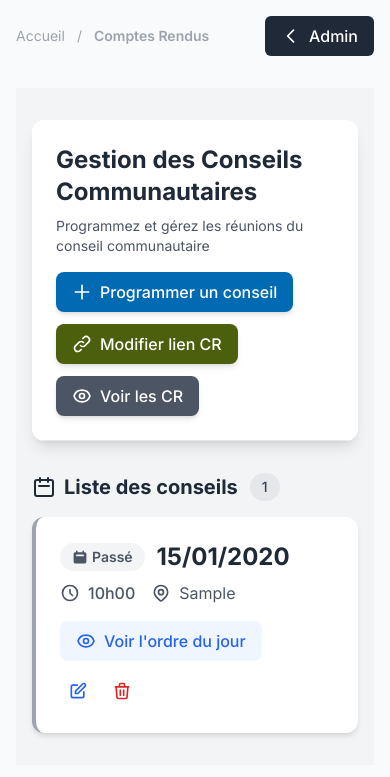
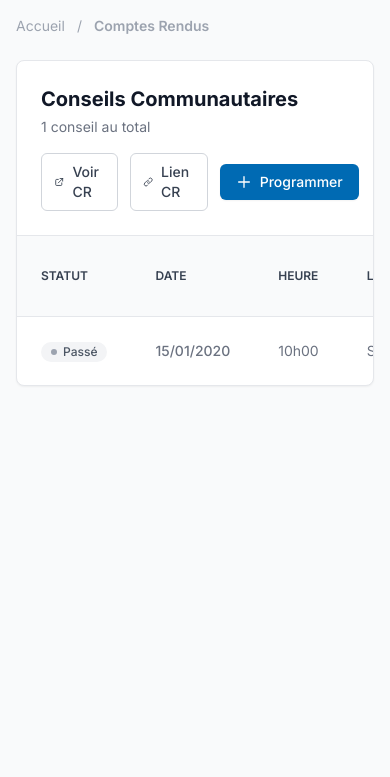
Before and after one commit to gestionsiteccsa/cc-sudavesnois, a Django app: page /adminccsa/cr-admin/ in a window 390 px wide. Shown: the part 69-846 px from the top of the page. Run offline with Django 5.2, Linux system fonts and the light colour scheme; a user stored in the database is signed in; tables that the repository leaves empty hold one stand-in row (values such as "Sample post"); some libraries are stand-ins or nearby versions.

Commit message:
feat: redesign admin conseils avec tableau et pagination
- Design professionnel type tableau administratif
- Lignes compactes pour voir plus de données (15 par page)
- Pagination avec navigation première/précédente/suivante/dernière
- Statistiques en temps réel (total + à venir)
- Indicateurs discrets (badges À venir/Passé)
- Actions avec icônes uniquement
- Responsive avec scroll horizontal sur mobile

Refs: feature/admin-conseil-design

```diff
--- a/comptes_rendus/templates/comptes_rendus/admin_page.html
+++ b/comptes_rendus/templates/comptes_rendus/admin_page.html
@@ -2,204 +2,222 @@
 {% load static %}
 {% block title %}Gestion - Comptes Rendus et Conseils{% endblock %}
 {% block content %}
-<!-- Fil d'Ariane et bouton retour -->
-<div class="flex items-center justify-between mb-8">
+<!-- Fil d'Ariane -->
+<div class="flex items-center justify-between mb-6">
   <nav class="flex text-sm text-gray-400 gap-2" aria-label="Fil d'Ariane">
     <a href="{% url 'accounts:admin_dashboard' %}" class="hover:underline">Accueil</a>
     <span class="mx-1">/</span>
     <span class="text-primary font-semibold">Comptes Rendus</span>
   </nav>
-  <a href="{% url 'accounts:admin_dashboard' %}" class="inline-flex items-center px-4 py-2 rounded-md bg-gray-800 text-white hover:bg-primary transition font-medium" title="Retour Admin centrale">
-    <svg class="w-5 h-5 mr-2" fill="none" stroke="currentColor" stroke-width="2" viewBox="0 0 24 24"><path stroke-linecap="round" stroke-linejoin="round" d="M15 19l-7-7 7-7"/></svg>
-    Admin
-  </a>
 </div>
 
-<div class="bg-gray-100 dark:bg-gray-900 py-8">
-  <div class="container mx-auto px-4 md:px-6">
-    <div class="max-w-5xl mx-auto">
+<div class="bg-white dark:bg-gray-800 rounded-lg shadow-sm border border-gray-200 dark:border-gray-700">
 
-      <!-- En-tête et actions rapides -->
-      <div class="bg-white dark:bg-gray-800 rounded-xl shadow-lg overflow-hidden mb-8">
-        <div class="p-6 md:p-8 border-b border-gray-200 dark:border-gray-700">
-          <div class="flex flex-col md:flex-row md:items-center md:justify-between gap-4">
+  <!-- Header avec titre et actions -->
+  <div class="p-6 border-b border-gray-200 dark:border-gray-700">
+    <div class="flex flex-col sm:flex-row sm:items-center sm:justify-between gap-4">
       <div>
-              <h1 class="text-2xl font-bold text-gray-800 dark:text-gray-200 mb-2">
-                Gestion des Conseils Communautaires
+        <h1 class="text-xl font-bold text-gray-900 dark:text-gray-100">
+          Conseils Communautaires
         </h1>
-              <p class="text-gray-600 dark:text-gray-400 text-sm">
-                Programmez et gérez les réunions du conseil communautaire
+        <p class="text-sm text-gray-500 dark:text-gray-400 mt-1">
+          {% if conseils %}
+            {{ total_conseils }} conseil{{ total_conseils|pluralize }} au total
+            {% if conseils_a_venir > 0 %}
+              · <span class="text-green-600 dark:text-green-400 font-medium">{{ conseils_a_venir }} à venir</span>
+            {% endif %}
+          {% else %}
+            Aucun conseil enregistré
+          {% endif %}
         </p>
       </div>
-            <div class="flex flex-wrap gap-3">
-              <a href="{% url 'comptes_rendus:add_conseil' %}"
-                 class="inline-flex items-center px-4 py-2 bg-primary text-white rounded-lg hover:bg-primary-dark transition-all duration-200 shadow-md hover:shadow-lg font-medium">
-                <svg class="w-5 h-5 mr-2" fill="none" stroke="currentColor" viewBox="0 0 24 24">
-                  <path stroke-linecap="round" stroke-linejoin="round" stroke-width="2" d="M12 4v16m8-8H4"/>
+
+      <div class="flex items-center gap-3">
+        {% if comptes_rendus %}
+        <a href="{{comptes_rendus.link}}" target="_blank"
+           class="inline-flex items-center px-3 py-2 text-sm font-medium text-gray-700 dark:text-gray-300 bg-white dark:bg-gray-700 border border-gray-300 dark:border-gray-600 rounded-md hover:bg-gray-50 dark:hover:bg-gray-600 transition-colors">
+          <svg class="w-4 h-4 mr-2" fill="none" stroke="currentColor" viewBox="0 0 24 24">
+            <path stroke-linecap="round" stroke-linejoin="round" stroke-width="2" d="M10 6H6a2 2 0 00-2 2v10a2 2 0 002 2h10a2 2 0 002-2v-4M14 4h6m0 0v6m0-6L10 14"/>
           </svg>
-                Programmer un conseil
+          Voir CR
         </a>
-
-              {% if comptes_rendus %}
         <a href="{% url 'comptes_rendus:edit_cr_link' cr_id=comptes_rendus.id %}"
-                 class="inline-flex items-center px-4 py-2 bg-secondary text-white rounded-lg hover:bg-secondary-dark transition-all duration-200 shadow-md hover:shadow-lg font-medium">
-                <svg class="w-5 h-5 mr-2" fill="none" stroke="currentColor" viewBox="0 0 24 24">
+           class="inline-flex items-center px-3 py-2 text-sm font-medium text-gray-700 dark:text-gray-300 bg-white dark:bg-gray-700 border border-gray-300 dark:border-gray-600 rounded-md hover:bg-gray-50 dark:hover:bg-gray-600 transition-colors">
+          <svg class="w-4 h-4 mr-2" fill="none" stroke="currentColor" viewBox="0 0 24 24">
             <path stroke-linecap="round" stroke-linejoin="round" stroke-width="2" d="M13.828 10.172a4 4 0 00-5.656 0l-4 4a4 4 0 105.656 5.656l1.102-1.101m-.758-4.899a4 4 0 005.656 0l4-4a4 4 0 00-5.656-5.656l-1.1 1.1"/>
           </svg>
-                Modifier lien CR
-              </a>
-              <a href="{{comptes_rendus.link}}" target="_blank"
-                 class="inline-flex items-center px-4 py-2 bg-gray-600 text-white rounded-lg hover:bg-gray-700 transition-all duration-200 shadow-md hover:shadow-lg font-medium">
-                <svg class="w-5 h-5 mr-2" fill="none" stroke="currentColor" viewBox="0 0 24 24">
-                  <path stroke-linecap="round" stroke-linejoin="round" stroke-width="2" d="M15 12a3 3 0 11-6 0 3 3 0 016 0z"/>
-                  <path stroke-linecap="round" stroke-linejoin="round" stroke-width="2" d="M2.458 12C3.732 7.943 7.523 5 12 5c4.478 0 8.268 2.943 9.542 7-1.274 4.057-5.064 7-9.542 7-4.477 0-8.268-2.943-9.542-7z"/>
-                </svg>
-                Voir les CR
+          Lien CR
         </a>
         {% else %}
         <a href="{% url 'comptes_rendus:add_cr_link' %}"
-                 class="inline-flex items-center px-4 py-2 bg-secondary text-white rounded-lg hover:bg-secondary-dark transition-all duration-200 shadow-md hover:shadow-lg font-medium">
-                <svg class="w-5 h-5 mr-2" fill="none" stroke="currentColor" viewBox="0 0 24 24">
+           class="inline-flex items-center px-3 py-2 text-sm font-medium text-gray-700 dark:text-gray-300 bg-white dark:bg-gray-700 border border-gray-300 dark:border-gray-600 rounded-md hover:bg-gray-50 dark:hover:bg-gray-600 transition-colors">
+          <svg class="w-4 h-4 mr-2" fill="none" stroke="currentColor" viewBox="0 0 24 24">
             <path stroke-linecap="round" stroke-linejoin="round" stroke-width="2" d="M13.828 10.172a4 4 0 00-5.656 0l-4 4a4 4 0 105.656 5.656l1.102-1.101m-.758-4.899a4 4 0 005.656 0l4-4a4 4 0 00-5.656-5.656l-1.1 1.1"/>
           </svg>
           Ajouter lien CR
         </a>
         {% endif %}
-            </div>
+
+        <a href="{% url 'comptes_rendus:add_conseil' %}"
+           class="inline-flex items-center px-4 py-2 text-sm font-medium text-white bg-primary rounded-md hover:bg-primary-dark transition-colors shadow-sm">
+          <svg class="w-4 h-4 mr-2" fill="none" stroke="currentColor" viewBox="0 0 24 24">
+            <path stroke-linecap="round" stroke-linejoin="round" stroke-width="2" d="M12 4v16m8-8H4"/>
+          </svg>
+          Programmer
+        </a>
       </div>
     </div>
   </div>
 
-      <!-- Liste des conseils -->
   {% if conseils %}
-      <div class="space-y-4">
-        <h2 class="text-xl font-bold text-gray-800 dark:text-gray-200 mb-4 flex items-center">
-          <svg class="w-6 h-6 mr-2 text-primary" fill="none" stroke="currentColor" viewBox="0 0 24 24">
-            <path stroke-linecap="round" stroke-linejoin="round" stroke-width="2" d="M8 7V3m8 4V3m-9 8h10M5 21h14a2 2 0 002-2V7a2 2 0 00-2-2H5a2 2 0 00-2 2v12a2 2 0 002 2z"/>
+  <!-- Tableau -->
+  <div class="overflow-x-auto">
+    <table class="w-full text-sm text-left">
+      <thead class="text-xs text-gray-700 dark:text-gray-300 uppercase bg-gray-50 dark:bg-gray-700 border-b border-gray-200 dark:border-gray-600">
+        <tr>
+          <th scope="col" class="px-6 py-4 font-semibold">Statut</th>
+          <th scope="col" class="px-6 py-4 font-semibold">Date</th>
+          <th scope="col" class="px-6 py-4 font-semibold">Heure</th>
+          <th scope="col" class="px-6 py-4 font-semibold">Lieu</th>
+          <th scope="col" class="px-6 py-4 font-semibold">Ordre du jour</th>
+          <th scope="col" class="px-6 py-4 font-semibold text-right">Actions</th>
+        </tr>
+      </thead>
+      <tbody class="divide-y divide-gray-200 dark:divide-gray-700">
+        {% for conseil in conseils %}
+        <tr class="hover:bg-gray-50 dark:hover:bg-gray-700/50 transition-colors {% if conseil.date < today %}text-gray-500 dark:text-gray-400{% else %}text-gray-900 dark:text-gray-100{% endif %}">
+          <!-- Statut -->
+          <td class="px-6 py-4 whitespace-nowrap">
+            {% if conseil.date >= today %}
+            <span class="inline-flex items-center px-2.5 py-0.5 rounded-full text-xs font-medium bg-green-100 text-green-800 dark:bg-green-900 dark:text-green-200">
+              <span class="w-1.5 h-1.5 mr-1.5 bg-green-500 rounded-full"></span>
+              À venir
+            </span>
+            {% else %}
+            <span class="inline-flex items-center px-2.5 py-0.5 rounded-full text-xs font-medium bg-gray-100 text-gray-600 dark:bg-gray-700 dark:text-gray-400">
+              <span class="w-1.5 h-1.5 mr-1.5 bg-gray-400 rounded-full"></span>
+              Passé
+            </span>
+            {% endif %}
+          </td>
+
+          <!-- Date -->
+          <td class="px-6 py-4 whitespace-nowrap font-medium">
+            {{ conseil.date|date:"d/m/Y" }}
+          </td>
+
+          <!-- Heure -->
+          <td class="px-6 py-4 whitespace-nowrap">
+            {{conseil.hour.hour}}h{{conseil.hour.minute|stringformat:"02d"}}
+          </td>
+
+          <!-- Lieu -->
+          <td class="px-6 py-4">
+            <span class="truncate max-w-xs block" title="{{conseil.place|default:"Lieu à communiquer"}}">
+              {{conseil.place|default:"Lieu à communiquer"}}
+            </span>
+          </td>
+
+          <!-- Ordre du jour -->
+          <td class="px-6 py-4 whitespace-nowrap">
+            {% if conseil.day_order %}
+            <a href="{{conseil.day_order.url}}" target="_blank"
+               class="inline-flex items-center text-blue-600 dark:text-blue-400 hover:text-blue-800 dark:hover:text-blue-300 font-medium">
+              <svg class="w-4 h-4 mr-1.5" fill="none" stroke="currentColor" viewBox="0 0 24 24">
+                <path stroke-linecap="round" stroke-linejoin="round" stroke-width="2" d="M12 10v6m0 0l-3-3m3 3l3-3m2 8H7a2 2 0 01-2-2V5a2 2 0 012-2h5.586a1 1 0 01.707.293l5.414 5.414a1 1 0 01.293.707V19a2 2 0 01-2 2z"/>
               </svg>
-          Liste des conseils
-          <span class="ml-3 px-3 py-1 bg-gray-200 dark:bg-gray-700 text-gray-700 dark:text-gray-300 rounded-full text-sm font-medium">
-            {{ conseils|length }}
+              PDF
+            </a>
+            {% else %}
+            <span class="inline-flex items-center text-gray-400 dark:text-gray-500">
+              <svg class="w-4 h-4 mr-1.5" fill="none" stroke="currentColor" viewBox="0 0 24 24">
+                <path stroke-linecap="round" stroke-linejoin="round" stroke-width="2" d="M12 8v4m0 4h.01M21 12a9 9 0 11-18 0 9 9 0 0118 0z"/>
+              </svg>
+              -
             </span>
-        </h2>
-
-        {% for conseil in conseils %}
-        {% with today=now|date:"Y-m-d" conseil_date=conseil.date|date:"Y-m-d" %}
-        <div class="bg-white dark:bg-gray-800 rounded-xl shadow-md hover:shadow-lg transition-all duration-300 overflow-hidden border-l-4 {% if conseil_date >= today %}border-green-500{% else %}border-gray-400{% endif %}">
-          <div class="p-6">
-            <div class="flex flex-col lg:flex-row lg:items-center lg:justify-between gap-4">
-
-              <!-- Info principale -->
-              <div class="flex-1">
-                <div class="flex items-center gap-3 mb-2">
-                  <span class="inline-flex items-center px-3 py-1 rounded-full text-sm font-semibold {% if conseil_date >= today %}bg-green-100 text-green-800 dark:bg-green-900 dark:text-green-200{% else %}bg-gray-100 text-gray-600 dark:bg-gray-700 dark:text-gray-400{% endif %}">
-                    {% if conseil_date >= today %}
-                    <svg class="w-4 h-4 mr-1" fill="currentColor" viewBox="0 0 20 20">
-                      <path fill-rule="evenodd" d="M10 18a8 8 0 100-16 8 8 0 000 16zm1-12a1 1 0 10-2 0v4a1 1 0 00.293.707l2.828 2.829a1 1 0 101.415-1.415L11 9.586V6z" clip-rule="evenodd"/>
-                    </svg>
-                    À venir
-                    {% else %}
-                    <svg class="w-4 h-4 mr-1" fill="currentColor" viewBox="0 0 20 20">
-                      <path fill-rule="evenodd" d="M6 2a1 1 0 00-1 1v1H4a2 2 0 00-2 2v10a2 2 0 002 2h12a2 2 0 002-2V6a2 2 0 00-2-2h-1V3a1 1 0 10-2 0v1H7V3a1 1 0 00-1-1zm0 5a1 1 0 000 2h8a1 1 0 100-2H6z" clip-rule="evenodd"/>
-                    </svg>
-                    Passé
             {% endif %}
-                  </span>
-                  <span class="text-2xl font-bold text-gray-800 dark:text-gray-200">
-                    {{ conseil.date|date:"d/m/Y" }}
-                  </span>
-                </div>
-
-                <div class="flex flex-wrap items-center gap-4 text-gray-600 dark:text-gray-400">
-                  <div class="flex items-center">
-                    <svg class="w-5 h-5 mr-2 text-primary" fill="none" stroke="currentColor" viewBox="0 0 24 24">
-                      <path stroke-linecap="round" stroke-linejoin="round" stroke-width="2" d="M12 8v4l3 3m6-3a9 9 0 11-18 0 9 9 0 0118 0z"/>
-                    </svg>
-                    <span class="font-medium">{{conseil.hour.hour}}h{{conseil.hour.minute|stringformat:"02d"}}</span>
-                  </div>
-                  <div class="flex items-center">
-                    <svg class="w-5 h-5 mr-2 text-primary" fill="none" stroke="currentColor" viewBox="0 0 24 24">
-                      <path stroke-linecap="round" stroke-linejoin="round" stroke-width="2" d="M17.657 16.657L13.414 20.9a1.998 1.998 0 01-2.827 0l-4.244-4.243a8 8 0 1111.314 0z"/>
-                      <path stroke-linecap="round" stroke-linejoin="round" stroke-width="2" d="M15 11a3 3 0 11-6 0 3 3 0 016 0z"/>
-                    </svg>
-                    <span>{{conseil.place|default:"Lieu à communiquer"}}</span>
-                  </div>
-                </div>
-
-                {% if conseil.description %}
-                <div class="mt-3 text-gray-600 dark:text-gray-400 text-sm">
-                  {{ conseil.description|safe|truncatewords:30 }}
-                </div>
-                {% endif %}
-              </div>
+          </td>
 
           <!-- Actions -->
-              <div class="flex flex-wrap items-center gap-3">
-                {% if conseil.day_order %}
-                <a href="{{conseil.day_order.url}}" target="_blank"
-                   class="inline-flex items-center px-4 py-2 bg-blue-50 dark:bg-blue-900/30 text-blue-600 dark:text-blue-400 rounded-lg hover:bg-blue-100 dark:hover:bg-blue-900/50 transition-colors font-medium">
-                  <svg class="w-5 h-5 mr-2" fill="none" stroke="currentColor" viewBox="0 0 24 24">
-                    <path stroke-linecap="round" stroke-linejoin="round" stroke-width="2" d="M15 12a3 3 0 11-6 0 3 3 0 016 0z"/>
-                    <path stroke-linecap="round" stroke-linejoin="round" stroke-width="2" d="M2.458 12C3.732 7.943 7.523 5 12 5c4.478 0 8.268 2.943 9.542 7-1.274 4.057-5.064 7-9.542 7-4.477 0-8.268-2.943-9.542-7z"/>
-                  </svg>
-                  Voir l'ordre du jour
-                </a>
-                {% else %}
-                <span class="inline-flex items-center px-4 py-2 bg-gray-100 dark:bg-gray-700 text-gray-500 dark:text-gray-400 rounded-lg">
-                  <svg class="w-5 h-5 mr-2" fill="none" stroke="currentColor" viewBox="0 0 24 24">
-                    <path stroke-linecap="round" stroke-linejoin="round" stroke-width="2" d="M12 8v4m0 4h.01M21 12a9 9 0 11-18 0 9 9 0 0118 0z"/>
-                  </svg>
-                  Ordre du jour à venir
-                </span>
-                {% endif %}
-
-                <div class="flex items-center gap-2">
+          <td class="px-6 py-4 whitespace-nowrap text-right">
+            <div class="flex items-center justify-end gap-2">
               <a href="{% url 'comptes_rendus:edit_conseil' conseil_id=conseil.id %}"
-                     class="p-2 text-blue-600 hover:bg-blue-50 dark:hover:bg-blue-900/30 rounded-lg transition-colors"
+                 class="p-2 text-blue-600 dark:text-blue-400 hover:bg-blue-50 dark:hover:bg-blue-900/30 rounded transition-colors"
                  title="Modifier">
                 <svg class="w-5 h-5" fill="none" stroke="currentColor" viewBox="0 0 24 24">
                   <path stroke-linecap="round" stroke-linejoin="round" stroke-width="2" d="M11 5H6a2 2 0 00-2 2v11a2 2 0 002 2h11a2 2 0 002-2v-5m-1.414-9.414a2 2 0 112.828 2.828L11.828 15H9v-2.828l8.586-8.586z"/>
                 </svg>
               </a>
               <a href="{% url 'comptes_rendus:delete_conseil' conseil_id=conseil.id %}"
-                     class="p-2 text-red-600 hover:bg-red-50 dark:hover:bg-red-900/30 rounded-lg transition-colors"
+                 class="p-2 text-red-600 dark:text-red-400 hover:bg-red-50 dark:hover:bg-red-900/30 rounded transition-colors"
                  title="Supprimer">
                 <svg class="w-5 h-5" fill="none" stroke="currentColor" viewBox="0 0 24 24">
                   <path stroke-linecap="round" stroke-linejoin="round" stroke-width="2" d="M19 7l-.867 12.142A2 2 0 0116.138 21H7.862a2 2 0 01-1.995-1.858L5 7m5 4v6m4-6v6m1-10V4a1 1 0 00-1-1h-4a1 1 0 00-1 1v3M4 7h16"/>
                 </svg>
               </a>
             </div>
+          </td>
+        </tr>
+        {% endfor %}
+      </tbody>
+    </table>
+  </div>
+
+  <!-- Pagination -->
+  {% if page_obj.has_other_pages %}
+  <div class="px-6 py-4 border-t border-gray-200 dark:border-gray-700 bg-gray-50 dark:bg-gray-700/50">
+    <div class="flex items-center justify-between">
+      <div class="text-sm text-gray-700 dark:text-gray-300">
+        Page <span class="font-medium">{{ page_obj.number }}</span> sur <span class="font-medium">{{ page_obj.paginator.num_pages }}</span>
+        · <span class="font-medium">{{ page_obj.paginator.count }}</span> conseils
+      </div>
+
+      <div class="flex items-center gap-2">
+        {% if page_obj.has_previous %}
+        <a href="?page=1" class="px-3 py-2 text-sm font-medium text-gray-700 dark:text-gray-300 bg-white dark:bg-gray-700 border border-gray-300 dark:border-gray-600 rounded-md hover:bg-gray-50 dark:hover:bg-gray-600 transition-colors">
+          « Première
+        </a>
+        <a href="?page={{ page_obj.previous_page_number }}" class="px-3 py-2 text-sm font-medium text-gray-700 dark:text-gray-300 bg-white dark:bg-gray-700 border border-gray-300 dark:border-gray-600 rounded-md hover:bg-gray-50 dark:hover:bg-gray-600 transition-colors">
+          ‹ Précédent
+        </a>
+        {% endif %}
+
+        {% if page_obj.has_next %}
+        <a href="?page={{ page_obj.next_page_number }}" class="px-3 py-2 text-sm font-medium text-gray-700 dark:text-gray-300 bg-white dark:bg-gray-700 border border-gray-300 dark:border-gray-600 rounded-md hover:bg-gray-50 dark:hover:bg-gray-600 transition-colors">
+          Suivant ›
+        </a>
+        <a href="?page={{ page_obj.paginator.num_pages }}" class="px-3 py-2 text-sm font-medium text-gray-700 dark:text-gray-300 bg-white dark:bg-gray-700 border border-gray-300 dark:border-gray-600 rounded-md hover:bg-gray-50 dark:hover:bg-gray-600 transition-colors">
+          Dernière »
+        </a>
+        {% endif %}
       </div>
     </div>
   </div>
-        </div>
-        {% endwith %}
-        {% endfor %}
-      </div>
+  {% endif %}
+
   {% else %}
-      <!-- Aucun conseil -->
-      <div class="bg-white dark:bg-gray-800 rounded-xl shadow-md p-12 text-center">
-        <div class="w-20 h-20 mx-auto mb-6 bg-gray-100 dark:bg-gray-700 rounded-full flex items-center justify-center">
-          <svg class="w-10 h-10 text-gray-400" fill="none" stroke="currentColor" viewBox="0 0 24 24">
+  <!-- État vide -->
+  <div class="p-12 text-center">
+    <div class="w-16 h-16 mx-auto mb-4 bg-gray-100 dark:bg-gray-700 rounded-full flex items-center justify-center">
+      <svg class="w-8 h-8 text-gray-400" fill="none" stroke="currentColor" viewBox="0 0 24 24">
         <path stroke-linecap="round" stroke-linejoin="round" stroke-width="2" d="M8 7V3m8 4V3m-9 8h10M5 21h14a2 2 0 002-2V7a2 2 0 00-2-2H5a2 2 0 00-2 2v12a2 2 0 002 2z"/>
       </svg>
     </div>
-        <h3 class="text-xl font-semibold text-gray-800 dark:text-gray-200 mb-2">
-          Aucun conseil programmé
+    <h3 class="text-lg font-semibold text-gray-900 dark:text-gray-100 mb-2">
+      Aucun conseil
     </h3>
-        <p class="text-gray-600 dark:text-gray-400 mb-6">
-          Commencez par programmer votre premier conseil communautaire.
+    <p class="text-gray-500 dark:text-gray-400 mb-6">
+      Programmez votre premier conseil communautaire.
     </p>
     <a href="{% url 'comptes_rendus:add_conseil' %}"
-           class="inline-flex items-center px-6 py-3 bg-primary text-white rounded-lg hover:bg-primary-dark transition-all duration-200 font-medium">
-          <svg class="w-5 h-5 mr-2" fill="none" stroke="currentColor" viewBox="0 0 24 24">
+       class="inline-flex items-center px-4 py-2 text-sm font-medium text-white bg-primary rounded-md hover:bg-primary-dark transition-colors">
+      <svg class="w-4 h-4 mr-2" fill="none" stroke="currentColor" viewBox="0 0 24 24">
         <path stroke-linecap="round" stroke-linejoin="round" stroke-width="2" d="M12 4v16m8-8H4"/>
       </svg>
       Programmer un conseil
     </a>
   </div>
   {% endif %}
-    </div>
-  </div>
+
 </div>
 {% endblock %}
--- a/comptes_rendus/views.py
+++ b/comptes_rendus/views.py
@@ -53,15 +53,26 @@ def admin_page(request):
         comptes_rendus = None
 
     # Récupérer tous les conseils triés par date décroissante (plus récent en premier)
-    if Conseil.objects.exists():
-        conseils = get_list_or_404(Conseil.objects.order_by("-date"))
-    else:
-        conseils = None
+    today = timezone.now().date()
+    all_conseils = Conseil.objects.all().order_by("-date")
+
+    # Statistiques
+    total_conseils = all_conseils.count()
+    conseils_a_venir = all_conseils.filter(date__gte=today).count()
+
+    # Pagination
+    from django.core.paginator import Paginator
+    paginator = Paginator(all_conseils, 15)  # 15 conseils par page
+    page_number = request.GET.get('page')
+    page_obj = paginator.get_page(page_number)
 
     context = {
         "comptes_rendus": comptes_rendus,
-        "conseils": conseils,
-        "now": timezone.now(),
+        "conseils": page_obj,
+        "page_obj": page_obj,
+        "today": today,
+        "total_conseils": total_conseils,
+        "conseils_a_venir": conseils_a_venir,
     }
 
     return render(request, "comptes_rendus/admin_page.html", context)
```
Lines whose indentation alone changed are shown as unchanged.
